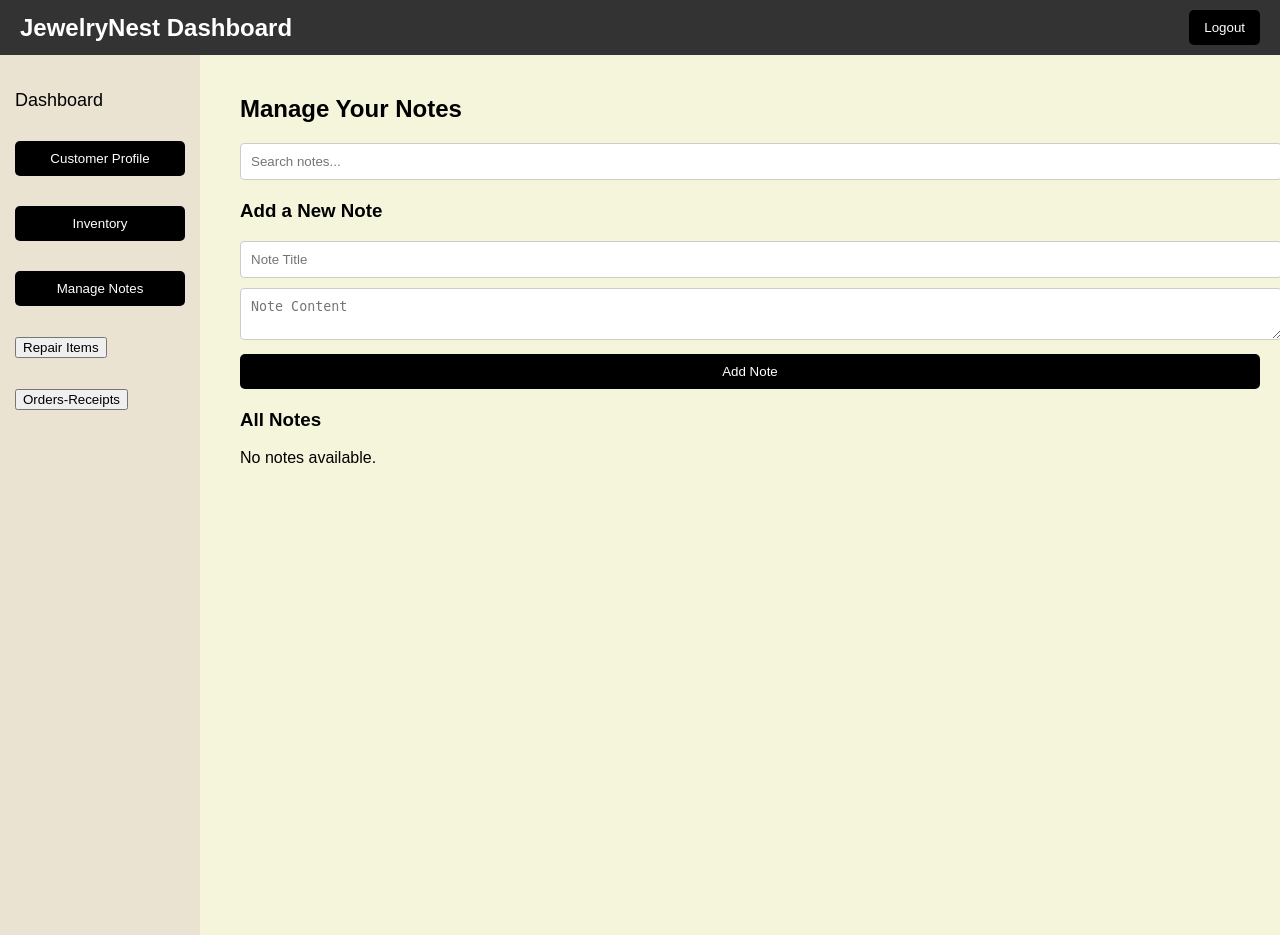
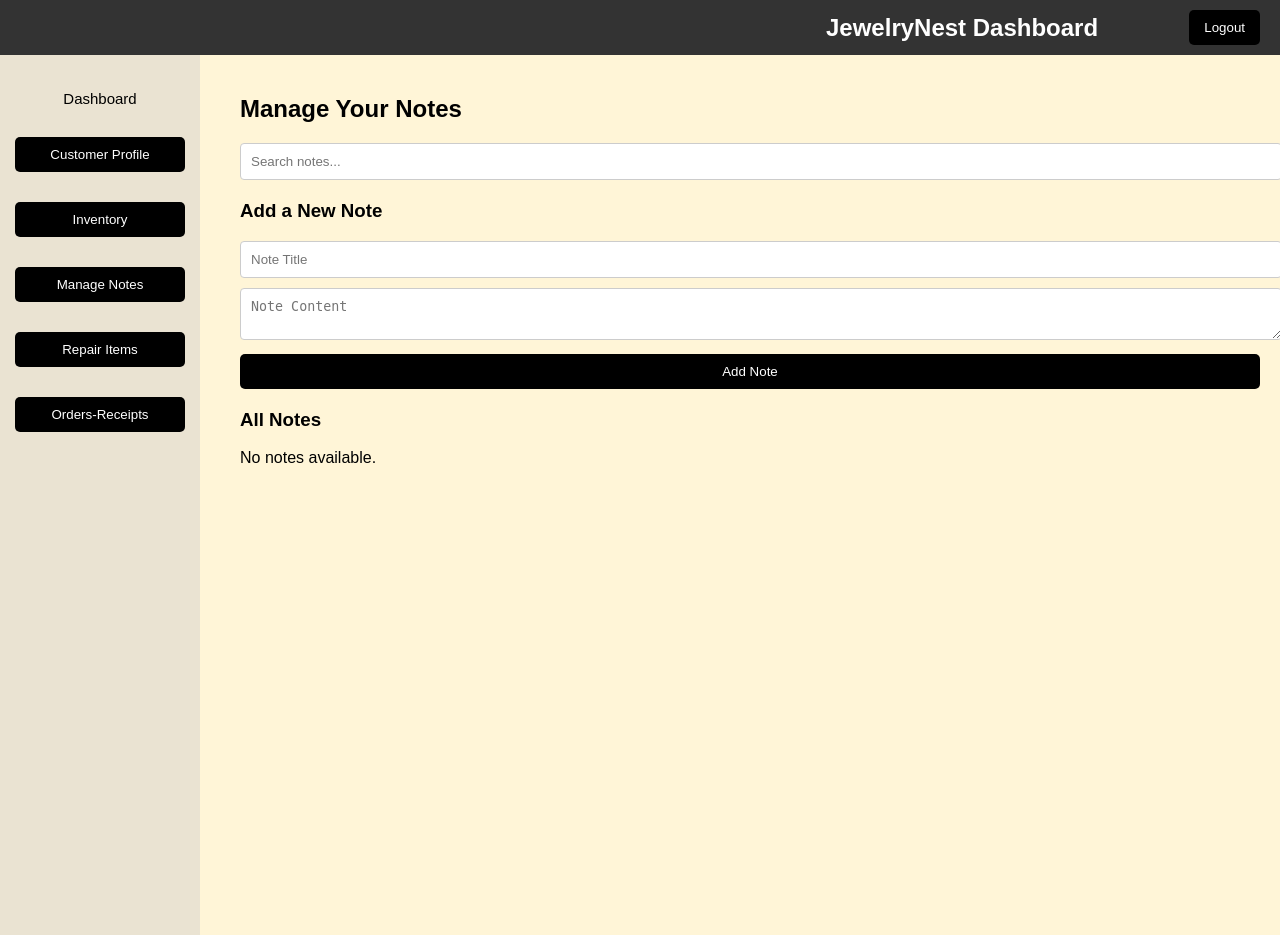
Before and after one commit to MP018/Jewelry-Store-Inventory, a Flask app: page /notes in a window 1280 px wide. Run offline with Flask 3, Linux system fonts and the light colour scheme; the visitor is signed in with stand-in values (Sample User, id 1); data that the repository does not hold is empty; some libraries are stand-ins or nearby versions.

Commit message:
Clean up pages

```diff
--- a/Website/templates/dashboard.html
+++ b/Website/templates/dashboard.html
@@ -7,7 +7,7 @@
     <style>
         body {
             font-family: Arial, sans-serif;
-            background-color: #f5f5dc;
+            background-color: #fff5d7;
             margin: 0;
             padding: 0;
         }
--- a/Website/templates/inventory.html
+++ b/Website/templates/inventory.html
@@ -7,7 +7,7 @@
     <style>
         body {
             font-family: Arial, sans-serif;
-            background-color: #f5f5dc;
+            background-color: #fff5d7;
             margin: 0;
             padding: 0;
         }
@@ -157,7 +157,7 @@
         button {
             width: 100%;
             padding: 10px;
-            background-color: #28a745;
+            background-color: #000;
             color: white;
             border: none;
             cursor: pointer;
--- a/Website/templates/notes.html
+++ b/Website/templates/notes.html
@@ -7,7 +7,7 @@
     <style>
         body {
             font-family: Arial, sans-serif;
-            background-color: #f5f5dc;
+            background-color: #fff5d7;
             margin: 0;
             padding: 0;
         }
@@ -22,6 +22,17 @@
         .navbar h1 {
             font-size: 24px;
             margin: 0;
+            position: relative;
+            animation: moveText 8s linear infinite;
+            white-space: nowrap;
+        }
+        @keyframes moveText {
+            0% {
+                left: -100%;
+            }
+            100% {
+                left: 100%;
+            }
         }
         .navbar a {
             color: white;
@@ -39,11 +50,13 @@
             padding-top: 20px;
         }
         .sidebar a {
-            display: block;
+            display: flex;
+            justify-content: center;
+            align-items: center;
             color: black;
             padding: 15px;
             text-decoration: none;
-            font-size: 18px;
+            font-size: 15px;
         }
         .sidebar a:hover {
             background-color: #ccc;
@@ -52,7 +65,7 @@
             margin-left: 220px;
             padding: 20px;
         }
-        .logout-btn, .dashboard-btn, .profile-btn, .inventory-button, .notes-btn {
+        .logout-btn, .dashboard-btn, .profile-btn, .inventory-button, .notes-btn, .repair-btn, .orders-receipts {
             background-color: #000;
             color: white;
             padding: 10px 15px;
@@ -61,7 +74,7 @@
             cursor: pointer;
             width: 100%; /* Ensure buttons take full width */
         }
-        .logout-btn:hover, .dashboard-btn:hover, .profile-btn:hover, .inventory-button:hover, .notes-btn:hover {
+        .logout-btn:hover, .dashboard-btn:hover, .profile-btn:hover, .inventory-button:hover, .notes-btn:hover, .repair-btn:hover, .orders-receipts:hover {
             background-color: #57574f;
         }
         .notes-section {
```
Also changed, not shown: Website/templates/customer_profile.html (+59 -6 lines), Website/templates/repair_items.html (+23 -4 lines).
